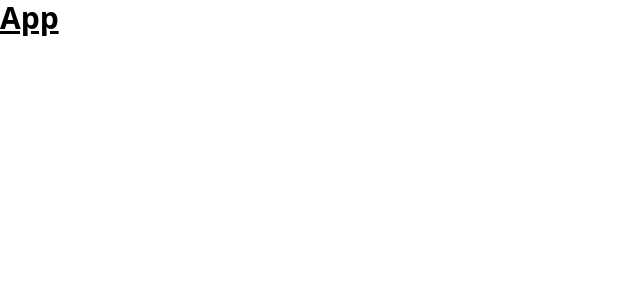
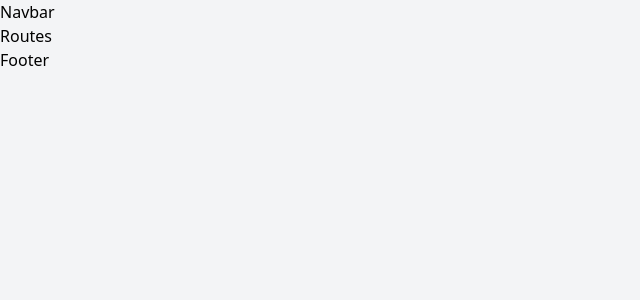
Before and after one commit to dmkhomen/moogle, a React (Create React App) app: page / in a window 1280 px wide. Shown: the top 300 px of the page, without its empty margins (0-640 px from the left). Built offline with nearby package versions, Linux system fonts and the light colour scheme.

Commit message:
structure

```diff
--- a/src/App.js
+++ b/src/App.js
@@ -1,9 +1,18 @@
-import React from "react";
+import React, { useState } from "react";
+import { Navbar } from "./components/Navbar";
+import { Footer } from "./components/Footer";
+import { Routes } from "./components/Routes";
 
 const App = () => {
+  const [darkTheme, setDarkTheme] = useState(false);
+
   return (
-    <div>
-      <h1 className="text-3xl font-bold underline">App</h1>
+    <div className={darkTheme ? "dark" : ""}>
+      <div className="bg-gray-100 dark:bg-gray-900 dark:text-gray-200 min-h-screen">
+        <Navbar />
+        <Routes />
+        <Footer />
+      </div>
     </div>
   );
 };
--- /dev/null
+++ b/src/components/Footer.jsx
@@ -0,0 +1,7 @@
+import React from 'react'
+
+export const Footer = () => {
+  return (
+    <div><h1>Footer</h1></div>
+  )
+}
--- /dev/null
+++ b/src/components/Navbar.jsx
@@ -0,0 +1,7 @@
+import React from 'react'
+
+export const Navbar = () => {
+  return (
+    <div><h1>Navbar</h1></div>
+  )
+}
--- /dev/null
+++ b/src/components/Routes.jsx
@@ -0,0 +1,7 @@
+import React from 'react'
+
+export const Routes = () => {
+  return (
+    <div><h1>Routes</h1></div>
+  )
+}
```
